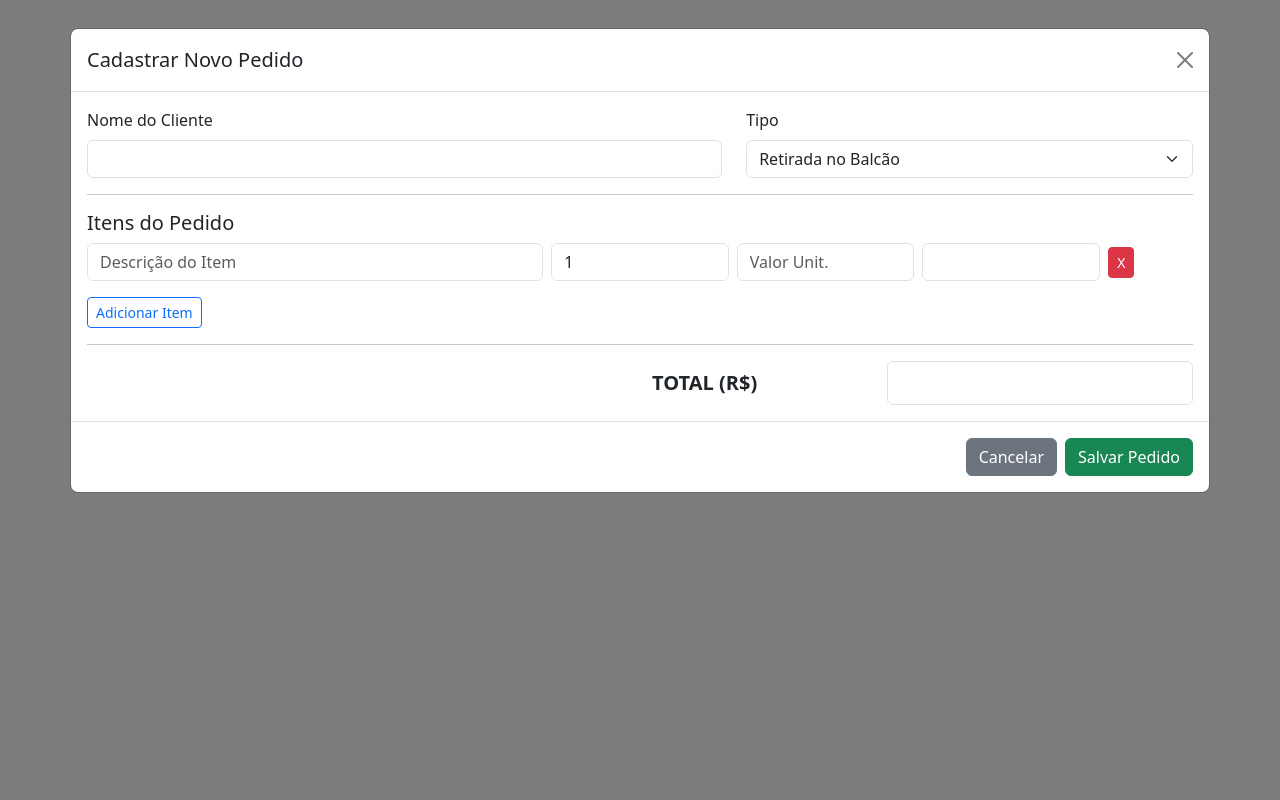
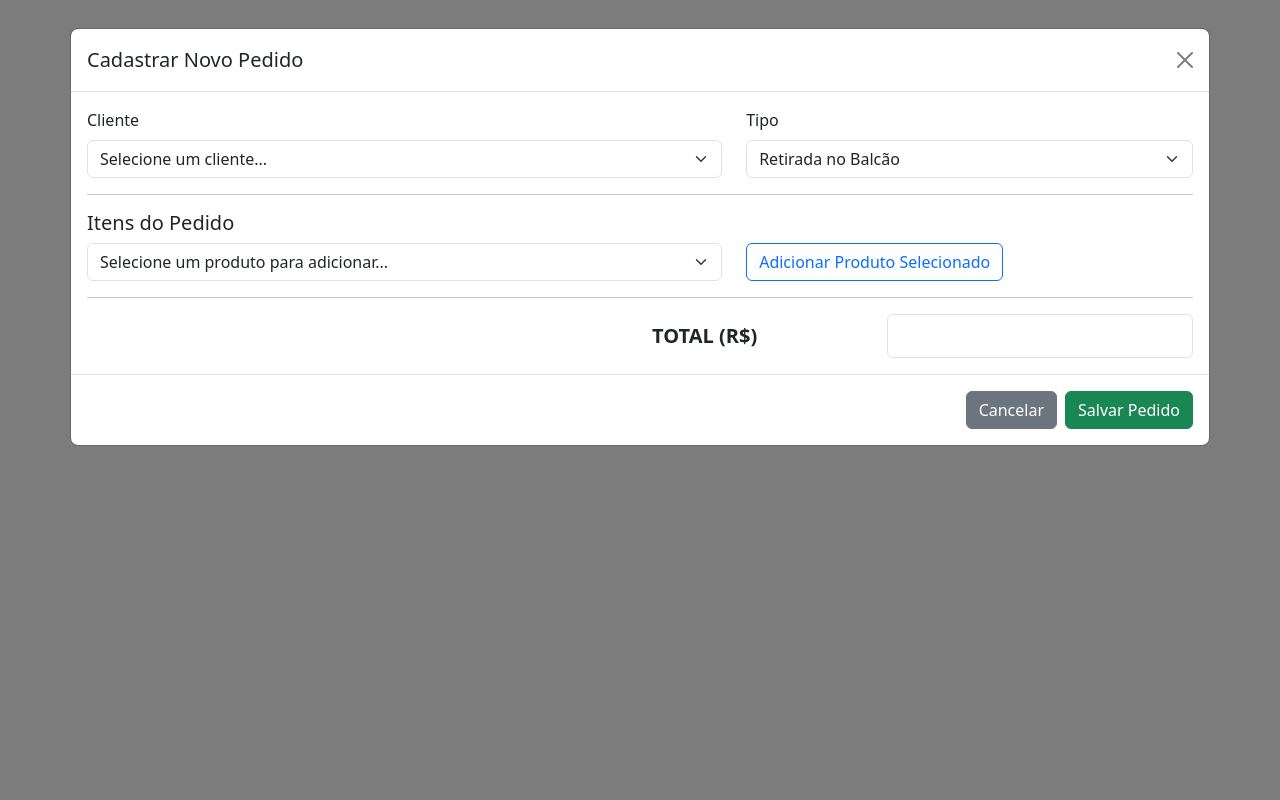
Before and after one commit to alexsvl2/app-delivery, a Flask app: template templates/dashboard.html in a window 1280 px wide, after a click on "+ Novo Pedido". Run offline with Flask 3, Linux system fonts and the light colour scheme; the template is opened without the code that fills it: values that come from a table or form of the project are taken from there, others are empty; tables that the repository leaves empty hold one stand-in row (values such as "Sample post"); one stand-in notice (Sample message) is shown.

Commit message:
Adiciona gestão completa de clientes e produtos

```diff
--- a/app.py
+++ b/app.py
@@ -1,7 +1,7 @@
-# app.py (VERSÃO CORRIGIDA E FINAL)
+# app.py (VERSÃO FINAL COM GESTÃO DE CLIENTES E PRODUTOS)
 
 import os
-from flask import Flask, render_template, request, redirect, url_for, flash
+from flask import Flask, render_template, request, redirect, url_for, flash, jsonify
 from flask_sqlalchemy import SQLAlchemy
 from flask_login import LoginManager, UserMixin, login_user, logout_user, login_required, current_user
 from werkzeug.security import check_password_hash
@@ -21,25 +21,20 @@
 login_manager = LoginManager()
 login_manager.init_app(app)
 login_manager.login_view = 'login'
-login_manager.login_message = "Por favor, faça o login para acessar esta página."
-login_manager.login_message_category = "info"
-
 
 # --- MODELOS FINAIS ---
-class Usuario(UserMixin, db.Model):
+class Usuario(db.Model):
     __tablename__ = 'delivery_usuarios'
     id = db.Column(db.Integer, primary_key=True)
     username = db.Column(db.String(80), unique=True, nullable=False)
     password_hash = db.Column(db.String(255), nullable=False)
-    def check_password(self, password):
-        return check_password_hash(self.password_hash, password)
+    def check_password(self, password): return check_password_hash(self.password_hash, password)
 
 class Pedido(db.Model):
     __tablename__ = 'delivery_pedidos'
     id = db.Column(db.Integer, primary_key=True)
-    nome_cliente = db.Column(db.String(100), nullable=False)
-    endereco = db.Column(db.Text)
-    bairro = db.Column(db.String(100))
+    cliente_id = db.Column(db.Integer, db.ForeignKey('delivery_clientes.id'), nullable=False)
+    cliente = db.relationship('Cliente', backref='pedidos')
     valor_entrega = db.Column(db.Numeric(10, 2), default=0.0)
     valor_total = db.Column(db.Numeric(10, 2), nullable=False)
     data_pedido = db.Column(db.DateTime, default=db.func.now())
@@ -49,31 +44,39 @@
 class ItemPedido(db.Model):
     __tablename__ = 'delivery_itens_pedido'
     id = db.Column(db.Integer, primary_key=True)
-    descricao = db.Column(db.String(200), nullable=False)
+    produto_id = db.Column(db.Integer, db.ForeignKey('delivery_produtos.id'), nullable=False)
+    produto_descricao = db.Column(db.String(200), nullable=False)
     quantidade = db.Column(db.Integer, nullable=False)
     valor_unitario = db.Column(db.Numeric(10, 2), nullable=False)
     pedido_id = db.Column(db.Integer, db.ForeignKey('delivery_pedidos.id'), nullable=False)
 
+class Cliente(db.Model):
+    __tablename__ = 'delivery_clientes'
+    id = db.Column(db.Integer, primary_key=True)
+    nome = db.Column(db.String(100), nullable=False, unique=True)
+    telefone = db.Column(db.String(20))
+    endereco = db.Column(db.Text)
+    bairro = db.Column(db.String(100))
+
+class Produto(db.Model):
+    __tablename__ = 'delivery_produtos'
+    id = db.Column(db.Integer, primary_key=True)
+    descricao = db.Column(db.String(200), nullable=False, unique=True)
+    valor = db.Column(db.Numeric(10, 2), nullable=False)
 
 @login_manager.user_loader
-def load_user(user_id):
-    return db.session.get(Usuario, int(user_id))
+def load_user(user_id): return db.session.get(Usuario, int(user_id))
 
-
-# --- Rotas ---
+# --- ROTAS DE AUTENTICAÇÃO E DASHBOARD ---
 @app.route('/login', methods=['GET', 'POST'])
 def login():
-    if current_user.is_authenticated:
-        return redirect(url_for('dashboard'))
+    if current_user.is_authenticated: return redirect(url_for('dashboard'))
     if request.method == 'POST':
-        username = request.form.get('username')
-        password = request.form.get('password')
-        user = Usuario.query.filter_by(username=username).first()
-        if user and user.check_password(password):
+        user = Usuario.query.filter_by(username=request.form.get('username')).first()
+        if user and user.check_password(request.form.get('password')):
             login_user(user)
             return redirect(url_for('dashboard'))
-        else:
-            flash('Usuário ou senha inválidos.', 'danger')
+        else: flash('Usuário ou senha inválidos.', 'danger')
     return render_template('login.html')
 
 @app.route('/logout')
@@ -88,134 +91,132 @@
 def dashboard():
     hoje = date.today()
     pedidos_do_dia = Pedido.query.filter(cast(Pedido.data_pedido, Date) == hoje).order_by(Pedido.data_pedido.desc()).all()
-    return render_template('dashboard.html', pedidos=pedidos_do_dia)
+    clientes = Cliente.query.order_by(Cliente.nome).all()
+    produtos = Produto.query.order_by(Produto.descricao).all()
+    return render_template('dashboard.html', pedidos=pedidos_do_dia, clientes=clientes, produtos=produtos)
 
+# --- ROTAS DE PEDIDOS ---
 @app.route('/novo_pedido', methods=['POST'])
 @login_required
 def novo_pedido():
     try:
-        novo_pedido = Pedido(
-            nome_cliente=request.form['nome_cliente'],
-            tipo_pedido=request.form['tipo_pedido'],
-            endereco=request.form.get('endereco', ''),
-            bairro=request.form.get('bairro', '')
-        )
-
-        descricoes = request.form.getlist('item_descricao[]')
+        novo_pedido = Pedido(cliente_id=request.form['cliente_id'], tipo_pedido=request.form['tipo_pedido'])
+        produto_ids = request.form.getlist('produto_id[]')
         quantidades = request.form.getlist('item_quantidade[]')
-        valores_unitarios = request.form.getlist('item_valor_unitario[]')
-
         valor_total_itens = Decimal('0.0')
-
-        for i in range(len(descricoes)):
-            if descricoes[i] and quantidades[i] and valores_unitarios[i]:
+        for i in range(len(produto_ids)):
+            if produto_ids[i]:
+                produto = db.session.get(Produto, int(produto_ids[i]))
                 quantidade = int(quantidades[i])
-                valor_unitario = Decimal(valores_unitarios[i].replace(',', '.'))
-
-                item = ItemPedido(
-                    descricao=descricoes[i],
-                    quantidade=quantidade,
-                    valor_unitario=valor_unitario
-                )
+                item = ItemPedido(produto_id=produto.id, produto_descricao=produto.descricao, quantidade=quantidade, valor_unitario=produto.valor)
                 novo_pedido.itens.append(item)
-                valor_total_itens += quantidade * valor_unitario
-
-        valor_entrega_str = request.form.get('valor_entrega', '0.0').replace(',', '.')
-        valor_entrega = Decimal(valor_entrega_str) if novo_pedido.tipo_pedido == 'Delivery' else Decimal('0.0')
-
+                valor_total_itens += quantidade * produto.valor
+        valor_entrega = Decimal(request.form.get('valor_entrega', '0.0').replace(',', '.')) if novo_pedido.tipo_pedido == 'Delivery' else Decimal('0.0')
         novo_pedido.valor_entrega = valor_entrega
         novo_pedido.valor_total = valor_total_itens + valor_entrega
-
         db.session.add(novo_pedido)
         db.session.commit()
         flash('Pedido cadastrado com sucesso!', 'success')
     except Exception as e:
         db.session.rollback()
-        flash(f'Erro ao cadastrar o pedido: {e}', 'danger')
-
+        flash(f'Erro ao cadastrar pedido: {e}', 'danger')
     return redirect(url_for('dashboard'))
-
-@app.route('/historico')
-@login_required
-def historico():
-    todos_os_pedidos = Pedido.query.order_by(Pedido.data_pedido.desc()).all()
-    return render_template('historico.html', pedidos=todos_os_pedidos)
-
-@app.route('/editar_pedido/<int:pedido_id>', methods=['GET', 'POST'])
-@login_required
-def editar_pedido(pedido_id):
-    pedido = db.session.get(Pedido, pedido_id)
-    if not pedido:
-        flash('Pedido não encontrado.', 'danger')
-        return redirect(url_for('dashboard'))
-
-    if request.method == 'POST':
-        try:
-            # Limpa itens antigos para adicionar os novos. É mais simples do que comparar.
-            for item in pedido.itens:
-                db.session.delete(item)
-
-            pedido.nome_cliente = request.form['nome_cliente']
-            pedido.tipo_pedido = request.form['tipo_pedido']
-            pedido.endereco = request.form.get('endereco', '')
-            pedido.bairro = request.form.get('bairro', '')
-
-            descricoes = request.form.getlist('item_descricao[]')
-            quantidades = request.form.getlist('item_quantidade[]')
-            valores_unitarios = request.form.getlist('item_valor_unitario[]')
-
-            valor_total_itens = Decimal('0.0')
-            for i in range(len(descricoes)):
-                if descricoes[i] and quantidades[i] and valores_unitarios[i]:
-                    item = ItemPedido(
-                        descricao=descricoes[i],
-                        quantidade=int(quantidades[i]),
-                        valor_unitario=Decimal(valores_unitarios[i].replace(',', '.'))
-                    )
-                    pedido.itens.append(item)
-                    valor_total_itens += item.quantidade * item.valor_unitario
-
-            valor_entrega_str = request.form.get('valor_entrega', '0.0').replace(',', '.')
-            valor_entrega = Decimal(valor_entrega_str) if pedido.tipo_pedido == 'Delivery' else Decimal('0.0')
-
-            pedido.valor_entrega = valor_entrega
-            pedido.valor_total = valor_total_itens + valor_entrega
-
-            db.session.commit()
-            flash('Pedido atualizado com sucesso!', 'success')
-            return redirect(url_for('dashboard'))
-        except Exception as e:
-            db.session.rollback()
-            flash(f'Erro ao atualizar o pedido: {e}', 'danger')
-
-    return render_template('editar_pedido.html', pedido=pedido)
 
 @app.route('/excluir_pedido/<int:pedido_id>', methods=['POST'])
 @login_required
 def excluir_pedido(pedido_id):
     pedido = db.session.get(Pedido, pedido_id)
     if pedido:
-        try:
-            db.session.delete(pedido)
-            db.session.commit()
-            flash('Pedido excluído com sucesso!', 'success')
-        except Exception as e:
-            db.session.rollback()
-            flash(f'Erro ao excluir o pedido: {e}', 'danger')
-    else:
-        flash('Pedido não encontrado.', 'danger')
-
+        db.session.delete(pedido)
+        db.session.commit()
+        flash('Pedido excluído com sucesso!', 'success')
     return redirect(request.referrer or url_for('dashboard'))
-
 
 @app.route('/imprimir/<int:pedido_id>')
 @login_required
 def imprimir_pedido(pedido_id):
     pedido = db.session.get(Pedido, pedido_id)
-    if not pedido:
-        return "Pedido não encontrado", 404
     return render_template('imprimir_pedido.html', pedido=pedido)
 
+@app.route('/historico')
+@login_required
+def historico():
+    pedidos = Pedido.query.order_by(Pedido.data_pedido.desc()).all()
+    return render_template('historico.html', pedidos=pedidos)
+
+# --- ROTAS DE GESTÃO DE CLIENTES ---
+@app.route('/clientes')
+@login_required
+def gerenciar_clientes():
+    clientes = Cliente.query.order_by(Cliente.nome).all()
+    return render_template('clientes.html', clientes=clientes)
+
+@app.route('/clientes/novo', methods=['POST'])
+@login_required
+def novo_cliente():
+    try:
+        novo = Cliente(nome=request.form['nome'], telefone=request.form.get('telefone'), endereco=request.form.get('endereco'), bairro=request.form.get('bairro'))
+        db.session.add(novo)
+        db.session.commit()
+        flash('Cliente cadastrado!', 'success')
+    except Exception as e:
+        db.session.rollback()
+        flash(f'Erro: {e}', 'danger')
+    return redirect(url_for('gerenciar_clientes'))
+
+@app.route('/clientes/excluir/<int:id>', methods=['POST'])
+@login_required
+def excluir_cliente(id):
+    cliente = db.session.get(Cliente, id)
+    if cliente:
+        if cliente.pedidos:
+            flash('Não é possível excluir um cliente que já possui pedidos.', 'warning')
+        else:
+            db.session.delete(cliente)
+            db.session.commit()
+            flash('Cliente excluído.', 'success')
+    return redirect(url_for('gerenciar_clientes'))
+
+# --- ROTAS DE GESTÃO DE PRODUTOS ---
+@app.route('/produtos')
+@login_required
+def gerenciar_produtos():
+    produtos = Produto.query.order_by(Produto.descricao).all()
+    return render_template('produtos.html', produtos=produtos)
+
+@app.route('/produtos/novo', methods=['POST'])
+@login_required
+def novo_produto():
+    try:
+        valor = Decimal(request.form['valor'].replace(',', '.'))
+        novo = Produto(descricao=request.form['descricao'], valor=valor)
+        db.session.add(novo)
+        db.session.commit()
+        flash('Produto cadastrado!', 'success')
+    except Exception as e:
+        db.session.rollback()
+        flash(f'Erro: {e}', 'danger')
+    return redirect(url_for('gerenciar_produtos'))
+
+@app.route('/produtos/excluir/<int:id>', methods=['POST'])
+@login_required
+def excluir_produto(id):
+    produto = db.session.get(Produto, id)
+    # Adicionar verificação se o produto está em algum pedido seria ideal aqui
+    if produto:
+        db.session.delete(produto)
+        db.session.commit()
+        flash('Produto excluído.', 'success')
+    return redirect(url_for('gerenciar_produtos'))
+
+# --- ROTAS DE API (para o formulário) ---
+@app.route('/api/clientes/<int:id>')
+@login_required
+def api_cliente_detalhes(id):
+    cliente = db.session.get(Cliente, id)
+    if cliente:
+        return jsonify({'id': cliente.id, 'nome': cliente.nome, 'endereco': cliente.endereco, 'bairro': cliente.bairro})
+    return jsonify({'error': 'Cliente não encontrado'}), 404
 
 if __name__ == '__main__':
     app.run(debug=True)
--- a/templates/dashboard.html
+++ b/templates/dashboard.html
@@ -4,7 +4,9 @@
 <div class="d-flex justify-content-between align-items-center mb-4">
     <h1>Painel de Pedidos</h1>
     <div>
-        <a href="{{ url_for('historico') }}" class="btn btn-outline-info">Histórico de Pedidos</a>
+        <a href="{{ url_for('gerenciar_clientes') }}" class="btn btn-info">Cadastrar Clientes</a>
+        <a href="{{ url_for('gerenciar_produtos') }}" class="btn btn-info">Cadastrar Produtos</a>
+        <a href="{{ url_for('historico') }}" class="btn btn-outline-secondary">Histórico</a>
         <a href="{{ url_for('logout') }}" class="btn btn-danger">Sair</a>
     </div>
 </div>
@@ -43,11 +45,11 @@
             {% for pedido in pedidos %}
             <tr>
                 <td>{{ pedido.id }}</td>
-                <td>{{ pedido.nome_cliente }} <br><small class="text-muted">{{pedido.tipo_pedido}}</small></td>
+                <td>{{ pedido.cliente.nome }} <br><small class="text-muted">{{pedido.tipo_pedido}}</small></td>
                 <td>
                     <ul class="list-unstyled mb-0 small">
                         {% for item in pedido.itens %}
-                        <li>{{ item.quantidade }}x {{ item.descricao }}</li>
+                        <li>{{ item.quantidade }}x {{ item.produto_descricao }}</li>
                         {% endfor %}
                     </ul>
                 </td>
@@ -55,47 +57,60 @@
                 <td>{{ pedido.data_pedido.strftime('%H:%M') }}</td>
                 <td>
                     <a href="{{ url_for('imprimir_pedido', pedido_id=pedido.id) }}" class="btn btn-sm btn-secondary" target="_blank" title="Imprimir">🖨️</a>
-                    <a href="{{ url_for('editar_pedido', pedido_id=pedido.id) }}" class="btn btn-sm btn-warning" title="Editar">✏️</a>
                     <form action="{{ url_for('excluir_pedido', pedido_id=pedido.id) }}" method="POST" style="display: inline;" onsubmit="return confirm('Tem certeza que deseja excluir este pedido?');">
                         <button type="submit" class="btn btn-sm btn-danger" title="Excluir">🗑️</button>
                     </form>
                 </td>
             </tr>
             {% else %}
-            <tr>
-                <td colspan="6" class="text-center">Nenhum pedido hoje ainda.</td>
-            </tr>
+            <tr><td colspan="6" class="text-center">Nenhum pedido hoje ainda.</td></tr>
             {% endfor %}
         </tbody>
     </table>
 </div>
 
-<div class="modal fade" id="novoPedidoModal" tabindex="-1" aria-labelledby="novoPedidoModalLabel" aria-hidden="true">
+<div class="modal fade" id="novoPedidoModal" tabindex="-1" aria-hidden="true">
     <div class="modal-dialog modal-xl">
         <div class="modal-content">
             <div class="modal-header">
-                <h5 class="modal-title" id="novoPedidoModalLabel">Cadastrar Novo Pedido</h5>
-                <button type="button" class="btn-close" data-bs-dismiss="modal" aria-label="Close"></button>
+                <h5 class="modal-title">Cadastrar Novo Pedido</h5>
+                <button type="button" class="btn-close" data-bs-dismiss="modal"></button>
             </div>
             <form id="form-novo-pedido" action="{{ url_for('novo_pedido') }}" method="POST">
                 <div class="modal-body">
                     <div class="row mb-3">
-                        <div class="col-md-7"><label class="form-label">Nome do Cliente</label><input type="text" class="form-control" name="nome_cliente" required></div>
+                        <div class="col-md-7">
+                            <label class="form-label">Cliente</label>
+                            <select class="form-select" name="cliente_id" id="select-cliente" required onchange="selecionarCliente(this.value)">
+                                <option value="" selected disabled>Selecione um cliente...</option>
+                                {% for cliente in clientes %}
+                                <option value="{{ cliente.id }}" data-endereco="{{ cliente.endereco or '' }}" data-bairro="{{ cliente.bairro or '' }}">{{ cliente.nome }}</option>
+                                {% endfor %}
+                            </select>
+                        </div>
                         <div class="col-md-5"><label class="form-label">Tipo</label><select class="form-select" name="tipo_pedido" onchange="toggleDeliveryFieldsModal(this.value)"><option value="Retirada" selected>Retirada no Balcão</option><option value="Delivery">Delivery</option></select></div>
                     </div>
                     <div class="row mb-3" id="delivery-fields-modal" style="display: none;">
-                        <div class="col-md-8"><label class="form-label">Endereço</label><input type="text" class="form-control" name="endereco"></div>
-                        <div class="col-md-4"><label class="form-label">Bairro</label><input type="text" class="form-control" name="bairro"></div>
+                        <div class="col-md-8"><label class="form-label">Endereço</label><input type="text" class="form-control" name="endereco" id="cliente-endereco"></div>
+                        <div class="col-md-4"><label class="form-label">Bairro</label><input type="text" class="form-control" name="bairro" id="cliente-bairro"></div>
                     </div>
                     <hr>
                     <h5>Itens do Pedido</h5>
+                    <div class="row mb-3">
+                        <div class="col-md-7">
+                            <select id="select-produto" class="form-select">
+                                <option value="" selected disabled>Selecione um produto para adicionar...</option>
+                                {% for produto in produtos %}
+                                <option value="{{ produto.id }}" data-valor="{{ produto.valor }}">{{ produto.descricao }}</option>
+                                {% endfor %}
+                            </select>
+                        </div>
+                        <div class="col-md-5"><button type="button" class="btn btn-outline-primary" id="add-item-btn">Adicionar Produto Selecionado</button></div>
+                    </div>
                     <div id="itens-container"></div>
-                    <button type="button" class="btn btn-outline-primary btn-sm mt-2" id="add-item-btn">Adicionar Item</button>
                     <hr>
                     <div class="row mt-3 align-items-center">
-                        <div class="col-md-6" id="delivery-fee-modal" style="display: none;">
-                            <div class="row"><label class="col-sm-5 col-form-label">Taxa de Entrega (R$)</label><div class="col-sm-7"><input type="text" class="form-control" name="valor_entrega" value="0,00"></div></div>
-                        </div>
+                        <div class="col-md-6" id="delivery-fee-modal" style="display: none;"><div class="row"><label class="col-sm-5 col-form-label">Taxa de Entrega (R$)</label><div class="col-sm-7"><input type="text" class="form-control" name="valor_entrega" value="0,00" oninput="updateTotals()"></div></div></div>
                         <div class="col-md-6 ms-auto"><div class="row"><label class="col-sm-5 col-form-label fs-5 fw-bold">TOTAL (R$)</label><div class="col-sm-7"><input type="text" class="form-control fs-5 fw-bold" id="grand-total" readonly></div></div></div>
                     </div>
                 </div>
@@ -110,89 +125,16 @@
 
 <template id="item-row-template">
     <div class="row g-2 mb-2 align-items-center item-row">
-        <div class="col-md-5"><input type="text" class="form-control item-descricao" name="item_descricao[]" placeholder="Descrição do Item" required></div>
-        <div class="col-md-2"><input type="number" class="form-control item-quantidade" name="item_quantidade[]" value="1" min="1" placeholder="Qtd" required></div>
-        <div class="col-md-2"><input type="text" class="form-control item-valor-unitario" name="item_valor_unitario[]" placeholder="Valor Unit." required></div>
+        <input type="hidden" class="item-produto-id" name="produto_id[]">
+        <div class="col-md-5"><input type="text" class="form-control item-descricao" readonly></div>
+        <div class="col-md-2"><input type="number" class="form-control item-quantidade" name="item_quantidade[]" value="1" min="1" required></div>
+        <div class="col-md-2"><input type="text" class="form-control item-valor-unitario" readonly></div>
         <div class="col-md-2"><input type="text" class="form-control item-total" readonly></div>
         <div class="col-md-1"><button type="button" class="btn btn-danger btn-sm remove-item-btn">X</button></div>
     </div>
 </template>
 
 <script>
-document.addEventListener('DOMContentLoaded', function() {
-    const addItemBtn = document.getElementById('add-item-btn');
-    const itensContainer = document.getElementById('itens-container');
-    const template = document.getElementById('item-row-template');
-    const deliveryFeeInput = document.querySelector('[name="valor_entrega"]');
-
-    function addNewItemRow() {
-        const clone = template.content.cloneNode(true);
-        itensContainer.appendChild(clone);
-        attachRowEventListeners(itensContainer.lastElementChild);
-    }
-
-    addNewItemRow();
-    addItemBtn.addEventListener('click', addNewItemRow);
-    deliveryFeeInput.addEventListener('input', updateTotals);
-    // MUDANÇA: Adiciona o formatador ao campo de taxa de entrega
-    deliveryFeeInput.addEventListener('blur', (e) => formatCurrencyInput(e.target));
-
-
-    function attachRowEventListeners(row) {
-        row.querySelector('.remove-item-btn').addEventListener('click', function() {
-            row.remove();
-            updateTotals();
-        });
-
-        const inputsToUpdate = row.querySelectorAll('.item-quantidade, .item-valor-unitario');
-        inputsToUpdate.forEach(input => input.addEventListener('input', updateTotals));
-
-        // MUDANÇA: Adiciona o formatador ao campo de valor unitário da linha
-        const valorUnitarioInput = row.querySelector('.item-valor-unitario');
-        valorUnitarioInput.addEventListener('blur', (e) => formatCurrencyInput(e.target));
-    }
-});
-
-function toggleDeliveryFieldsModal(value) {
-    const deliveryFields = document.getElementById('delivery-fields-modal');
-    const deliveryFee = document.getElementById('delivery-fee-modal');
-    if (value === 'Delivery') {
-        deliveryFields.style.display = 'flex';
-        deliveryFee.style.display = 'block';
-    } else {
-        deliveryFields.style.display = 'none';
-        deliveryFee.style.display = 'none';
-        deliveryFee.querySelector('input').value = '0,00';
-    }
-    updateTotals();
-}
-
-function updateTotals() {
-    let grandTotal = 0;
-    document.querySelectorAll('#itens-container .item-row').forEach(row => {
-        const qty = parseFloat(row.querySelector('.item-quantidade').value) || 0;
-        const price = parseFloat(row.querySelector('.item-valor-unitario').value.replace(',', '.')) || 0;
-        const itemTotal = qty * price;
-        row.querySelector('.item-total').value = itemTotal.toFixed(2).replace('.', ',');
-        grandTotal += itemTotal;
-    });
-
-    const deliveryFee = parseFloat(document.querySelector('[name="valor_entrega"]').value.replace(',', '.')) || 0;
-    grandTotal += deliveryFee;
-
-    document.getElementById('grand-total').value = grandTotal.toFixed(2).replace('.', ',');
-}
-
-// MUDANÇA: Nova função para formatar campos de moeda
-function formatCurrencyInput(inputElement) {
-    let value = inputElement.value;
-    // Permite digitar vírgula e a trata como ponto
-    value = value.replace(',', '.');
-    // Remove tudo que não for dígito ou o primeiro ponto
-    value = value.replace(/[^\d.]/g, '');
-
-    let numberValue = parseFloat(value) || 0;
-    inputElement.value = numberValue.toFixed(2).replace('.', ',');
-}
+// JavaScript para o Modal
 </script>
 {% endblock %}
```
Also changed, not shown: create_user.py (+28 -10 lines), templates/clientes.html (added, +61 -0 lines), templates/imprimir_pedido.html (+8 -11 lines), templates/produtos.html (added, +58 -0 lines).
